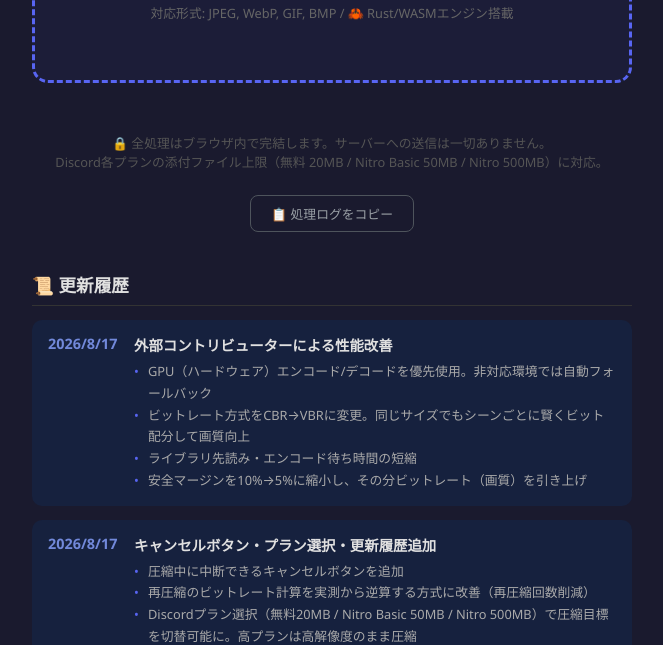
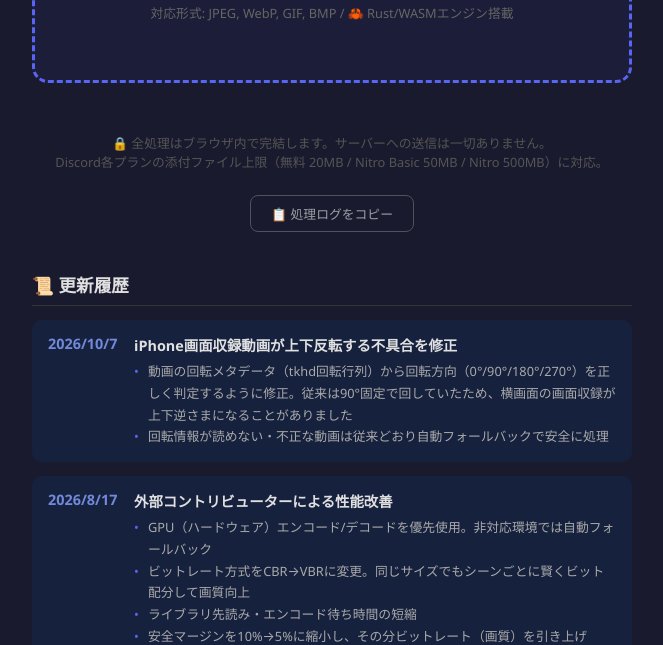
Before and after one commit to moruton1119/discord-image-compressor, a plain HTML site: page index.html in a window 1280 px wide. Shown: the part 580-1225 px from the top of the page, without its empty margins (308-971 px from the left). Drawn offline with Linux system fonts and the light colour scheme; no server answers.

Commit message:
📜 changelog: 画面収録動画の上下反転修正(回転メタデータ対応)

```diff
--- a/index.html
+++ b/index.html
@@ -757,6 +757,17 @@
   <section class="changelog">
     <h2>📜 更新履歴</h2>
     <div class="changelog-list">
+
+      <div class="changelog-item">
+        <div class="changelog-date">2026/10/7</div>
+        <div class="changelog-body">
+          <div class="changelog-title">iPhone画面収録動画が上下反転する不具合を修正</div>
+          <ul>
+            <li>動画の回転メタデータ（tkhd回転行列）から回転方向（0°/90°/180°/270°）を正しく判定するように修正。従来は90°固定で回していたため、横画面の画面収録が上下逆さまになることがありました</li>
+            <li>回転情報が読めない・不正な動画は従来どおり自動フォールバックで安全に処理</li>
+          </ul>
+        </div>
+      </div>
       <div class="changelog-item">
         <div class="changelog-date">2026/8/17</div>
         <div class="changelog-body">
```
